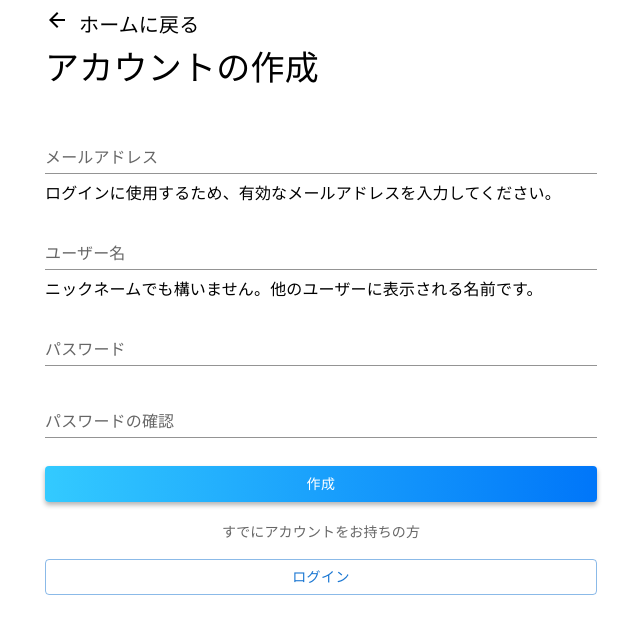
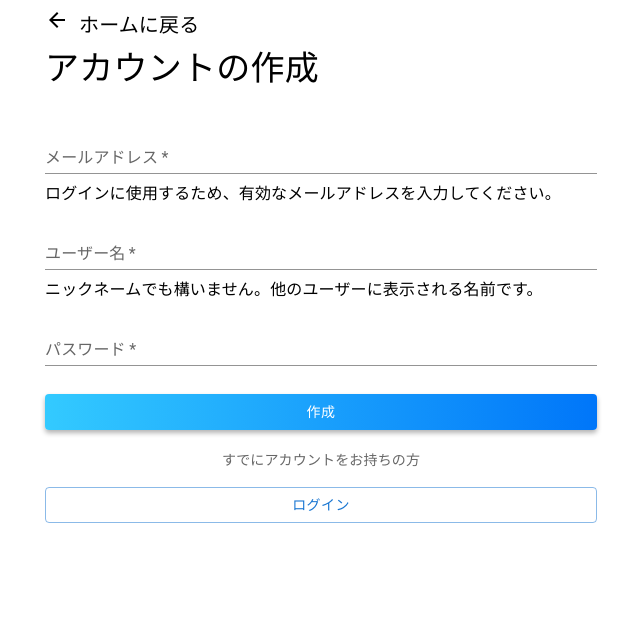
Before and after one commit to KHashimoto3/FormCoder_FRONT, a React (Vite) app: page /create-account in a window 1280 px wide. Shown: the top 634 px of the page, without its empty margins (319-959 px from the left). Built offline with nearby package versions, Linux system fonts and the light colour scheme; no server answers.

Commit message:
react-hook-formを使って新規登録フォームを再構築した。

```diff
--- a/package.json
+++ b/package.json
@@ -31,6 +31,7 @@
     "react-chartjs-2": "^5.2.0",
     "react-cookie": "^6.1.1",
     "react-dom": "^18.2.0",
+    "react-hook-form": "^7.53.2",
     "react-loader-spinner": "^5.4.5",
     "react-router-dom": "^5.3.4",
     "sass": "^1.63.5"
--- a/src/components/features/create-account/CreateAccount.tsx
+++ b/src/components/features/create-account/CreateAccount.tsx
@@ -8,9 +8,23 @@ import {
   Typography,
 } from "@mui/material";
 
+import { useForm } from "react-hook-form";
+
 import ArrowBackIcon from "@mui/icons-material/ArrowBack";
 
+interface FormData {
+  email: string;
+  name: string;
+  password: string;
+}
+
 export const CreateAccount = () => {
+  const {
+    register,
+    handleSubmit,
+    formState: { errors },
+  } = useForm<FormData>({ mode: "onBlur" });
+
   const buttonStyle = {
     color: "#fff",
     background:
@@ -18,8 +32,9 @@ export const CreateAccount = () => {
     boxShadow: "0 3px 5px 0 rgba(0, 0, 0, .3)",
   };
 
-  const handleCreateAccount = () => {
+  const handleCreateAccount = (data: FormData) => {
     alert("アカウントを作成しました");
+    console.log(data);
   };
 
   return (
@@ -39,13 +54,30 @@ export const CreateAccount = () => {
         </Typography>
         <Typography variant="h4">アカウントの作成</Typography>
         <Box sx={{ width: "100%", marginTop: "20px", marginBottom: "20px" }}>
-          <Box sx={{ height: "auto", marginTop: "20px", marginBottom: "20px" }}>
+          <form onSubmit={handleSubmit(handleCreateAccount)}>
+            <Box
+              sx={{ height: "auto", marginTop: "20px", marginBottom: "20px" }}
+            >
               <TextField
                 label="メールアドレス"
                 variant="standard"
+                type="email"
                 fullWidth
                 margin="normal"
+                {...register("email", {
+                  required: true,
+                  pattern: /^[^\s@]+@[^\s@]+\.[^\s@]+$/i,
+                })}
+                required
               />
+              <Typography variant="body2" color="error">
+                {errors.email?.type === "required" &&
+                  "メールアドレスは必須です"}
+              </Typography>
+              <Typography variant="body2" color="error">
+                {errors.email?.type === "pattern" &&
+                  "メールアドレスの形式が正しくありません"}
+              </Typography>
               <Typography variant="body1">
                 ログインに使用するため、有効なメールアドレスを入力してください。
               </Typography>
@@ -54,7 +86,12 @@ export const CreateAccount = () => {
                 variant="standard"
                 fullWidth
                 margin="normal"
+                {...register("name", { required: true })}
+                required
               />
+              <Typography variant="body2" color="error">
+                {errors.name?.type === "required" && "ユーザー名は必須です"}
+              </Typography>
               <Typography variant="body1">
                 ニックネームでも構いません。他のユーザーに表示される名前です。
               </Typography>
@@ -64,21 +101,19 @@ export const CreateAccount = () => {
                 type="password"
                 fullWidth
                 margin="normal"
+                {...register("password", { required: true })}
+                required
               />
-            <TextField
-              label="パスワードの確認"
-              variant="standard"
-              type="password"
-              fullWidth
-              margin="normal"
-            />
+              <Typography variant="body2" color="error">
+                {errors.password?.type === "required" && "パスワードは必須です"}
+              </Typography>
             </Box>
             <Stack spacing={2}>
               <Button
                 data-testid="login-button"
                 variant="contained"
                 style={buttonStyle}
-              onClick={handleCreateAccount}
+                type="submit"
               >
                 作成
               </Button>
@@ -95,6 +130,7 @@ export const CreateAccount = () => {
                 ログイン
               </Button>
             </Stack>
+          </form>
         </Box>
       </Container>
     </div>
```
Also changed, not shown: 1 other file (tests, documents, lock files or other folders). Lines whose indentation alone changed are shown as unchanged.
